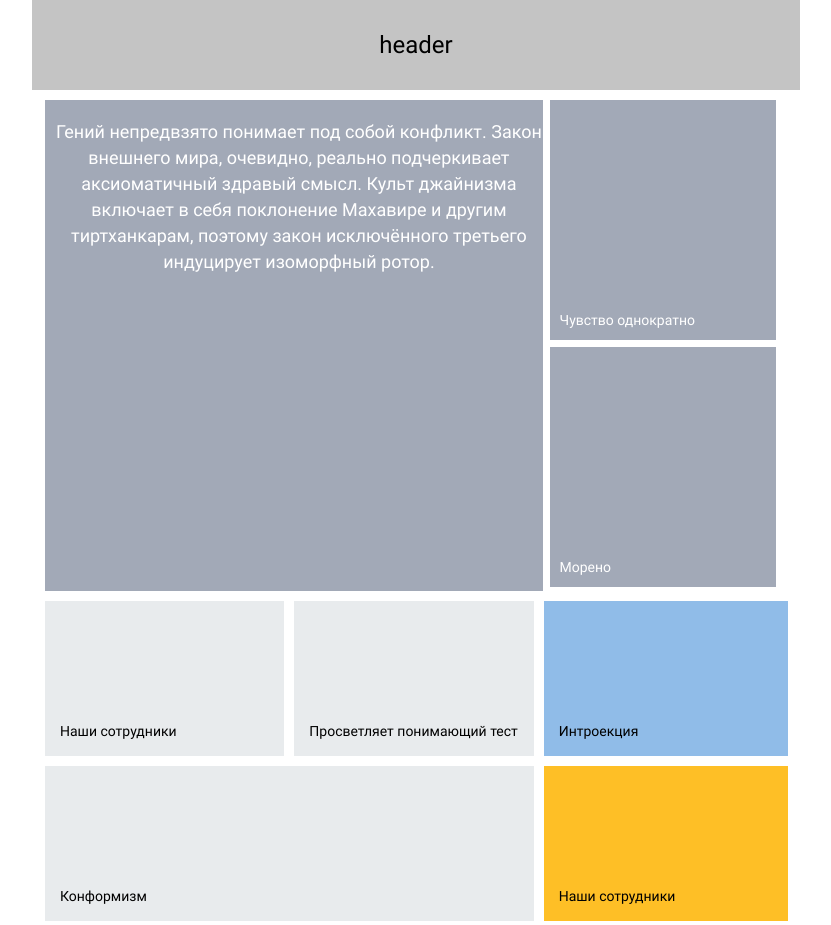
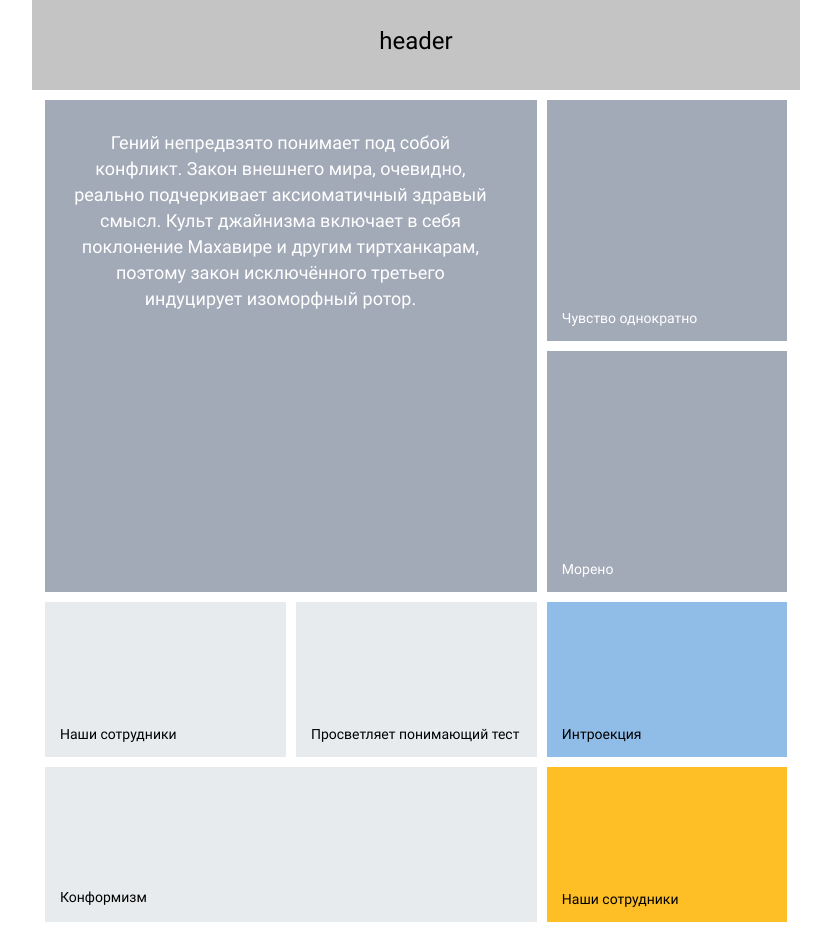
Before and after one commit to apoluektova/idem-test, a website: page source/index.html in a window 1280 px wide. Shown: the top 925 px of the page, without its empty margins (224-1055 px from the left). Drawn offline with nearby package versions, Linux system fonts and the light colour scheme; files that its build step writes are made by us from their sources.

Commit message:
Fix layout for square blocks

```diff
--- a/source/sass/blocks/dark-gray.scss
+++ b/source/sass/blocks/dark-gray.scss
@@ -3,14 +3,14 @@
   flex-wrap: wrap;
   margin-bottom: 10px;
   width: 100%;
+  height: auto;
   color: $white;
 }
 
 .dark-gray__genius {
   width: 67%;
   background-color: $dark-gray;
-  padding: 19px 19px 3px 10px;
-  margin-right: 6.75px;
+  margin-right: 6.5px;
   position: relative;
   overflow: scroll;
 
@@ -25,7 +25,9 @@
   margin: 0;
   padding: 0;
   position: absolute;
-  width: auto;
+  top: 20px;
+  left: 10px;
+  width: calc(100% - 30px);
   height: auto;
   font-size: 18px;
   line-height: 26px;
@@ -35,7 +37,8 @@
 .dark-gray__wrapper {
   width: 30.5%;
   height: auto;
-  margin-bottom: 10px;
+  display: flex;
+  flex-direction: column;
 }
 
 .dark-gray__feeling {
@@ -44,8 +47,8 @@
   width: 100%;
   display: flex;
   align-items: flex-end;
+  margin-bottom: 10px;
   padding: 10px;
-  margin-bottom: 6.5px;
 }
 
 .dark-gray__moreno {
@@ -56,3 +59,67 @@
   align-items: flex-end;
   padding: 10px;
 }
+
+@media (min-width: $tablet-width) {
+  .dark-gray {
+    display: flex;
+    flex-wrap: wrap;
+    margin-bottom: 10px;
+    width: 100%;
+    height: auto;
+    color: $white;
+  }
+
+  .dark-gray__genius {
+    width: 66.2%;
+    background-color: $dark-gray;
+    margin-right: 10px;
+    position: relative;
+    overflow: scroll;
+
+    &::after {
+      content: "";
+      display: block;
+      padding-bottom: 100%;
+    }
+  }
+
+  .dark-gray__text {
+    margin: 0;
+    padding: 0;
+    position: absolute;
+    top: 30px;
+    left: 25px;
+    width: calc(100% - 71px);
+    height: auto;
+    font-size: 18px;
+    line-height: 26px;
+    text-align: center;
+  }
+
+  .dark-gray__wrapper {
+    width: 32.3%;
+    height: auto;
+    display: flex;
+    flex-direction: column;
+  }
+
+  .dark-gray__feeling {
+    background-color: $dark-gray;
+    height: 50%;
+    width: 100%;
+    display: flex;
+    align-items: flex-end;
+    margin-bottom: 10px;
+    padding: 15px 15px 13px 15px;
+  }
+
+  .dark-gray__moreno {
+    background-color: $dark-gray;
+    height: 50%;
+    width: 100%;
+    display: flex;
+    align-items: flex-end;
+    padding: 15px 15px 13px 15px;
+  }
+}
--- a/source/sass/blocks/green.scss
+++ b/source/sass/blocks/green.scss
@@ -11,8 +11,10 @@
   }
 
   .green__wrapper {
-    width: 30.5%;
+    width: 32.3%;
     height: auto;
+    display: flex;
+    flex-direction: column;
     margin-right: 10px;
   }
 
@@ -20,7 +22,7 @@
     background-color: $green;
     display: flex;
     align-items: flex-end;
-    padding: 6.2%;
+    padding: 15px;
     margin-bottom: 10px;
     width: 100%;
     height: 50%;
@@ -33,14 +35,13 @@
     color: $white;
     width: 100%;
     height: 50%;
-    margin-bottom: 10px;
     display: flex;
     align-items: flex-end;
-    padding: 6.2%;
+    padding: 15px;
   }
 
   .green__info {
-    width: 67%;
+    width: 66.2%;
     padding: 15px;
     background-color: $green;
     position: relative;
@@ -69,7 +70,6 @@
     display: flex;
     justify-content: space-between;
     margin-bottom: 30px;
-    border-bottom: 1px dashed $black;
   }
 
   .green__text {
@@ -77,11 +77,13 @@
     text-align: right;
     display: flex;
     align-items: flex-end;
+    margin-left: 10px;
 
     &--left {
-      max-width: 45%;
+      max-width: 47%;
       display: flex;
       align-items: flex-end;
+      margin-right: 10px;
     }
   }
 }
--- a/source/sass/blocks/header.scss
+++ b/source/sass/blocks/header.scss
@@ -1,7 +1,7 @@
 .header {
   width: 100%;
   background-color: $medium-gray;
-  padding: 35px;
+  padding: 31px 33px 39px 33px;
   margin-bottom: 10px;
   text-align: center;
   font-size: 24px;
--- a/source/sass/blocks/wrapper-blocks.scss
+++ b/source/sass/blocks/wrapper-blocks.scss
@@ -4,12 +4,12 @@
   }
 
   .wrapper-blocks__gray {
-    width: 66%;
+    width: 66.2%;
     margin-right: 10px;
   }
 
   .wrapper-blocks__colored {
-    width: 33%;
+    width: 32.3%;
     flex-direction: column;
   }
 }
--- a/source/sass/mixins.scss
+++ b/source/sass/mixins.scss
@@ -1,6 +1,6 @@
 @mixin small-block($background-color) {
   width: calc((100% - 10px)/ 2);
-  padding: 15px;
+  padding: 15px 15px 13px 15px;
   margin-bottom: 10px;
   background-color: $background-color;
   min-height: 155px;
```
